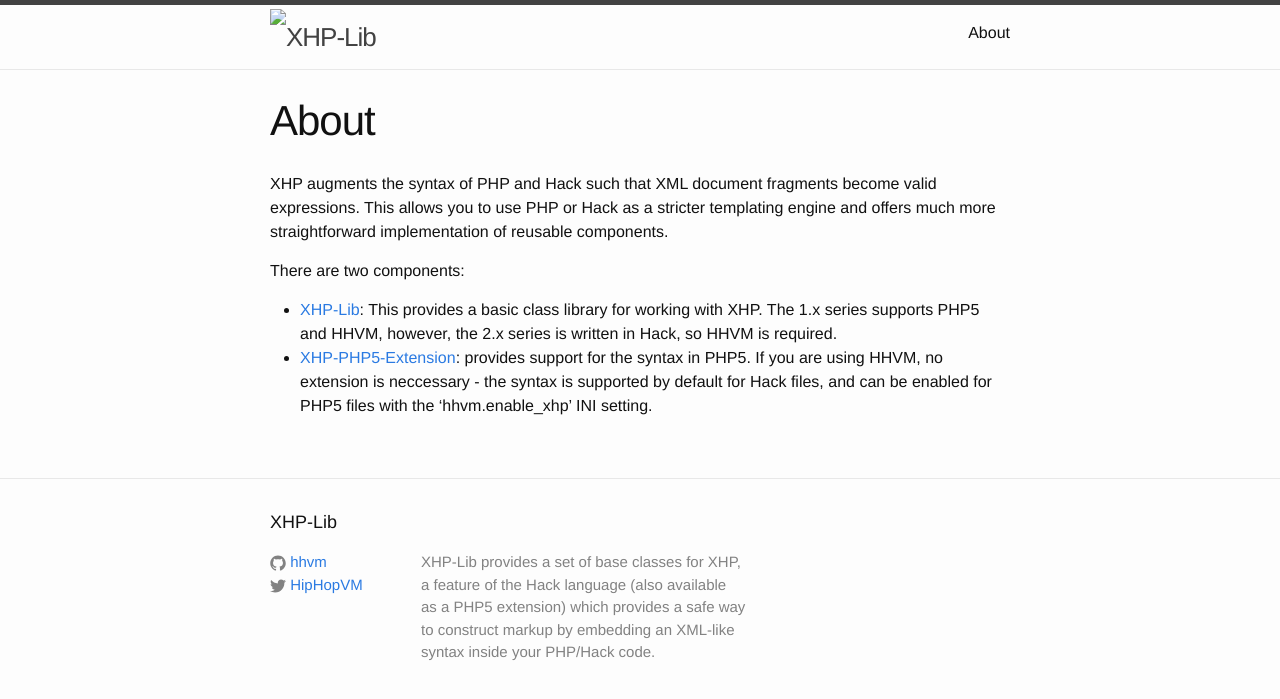
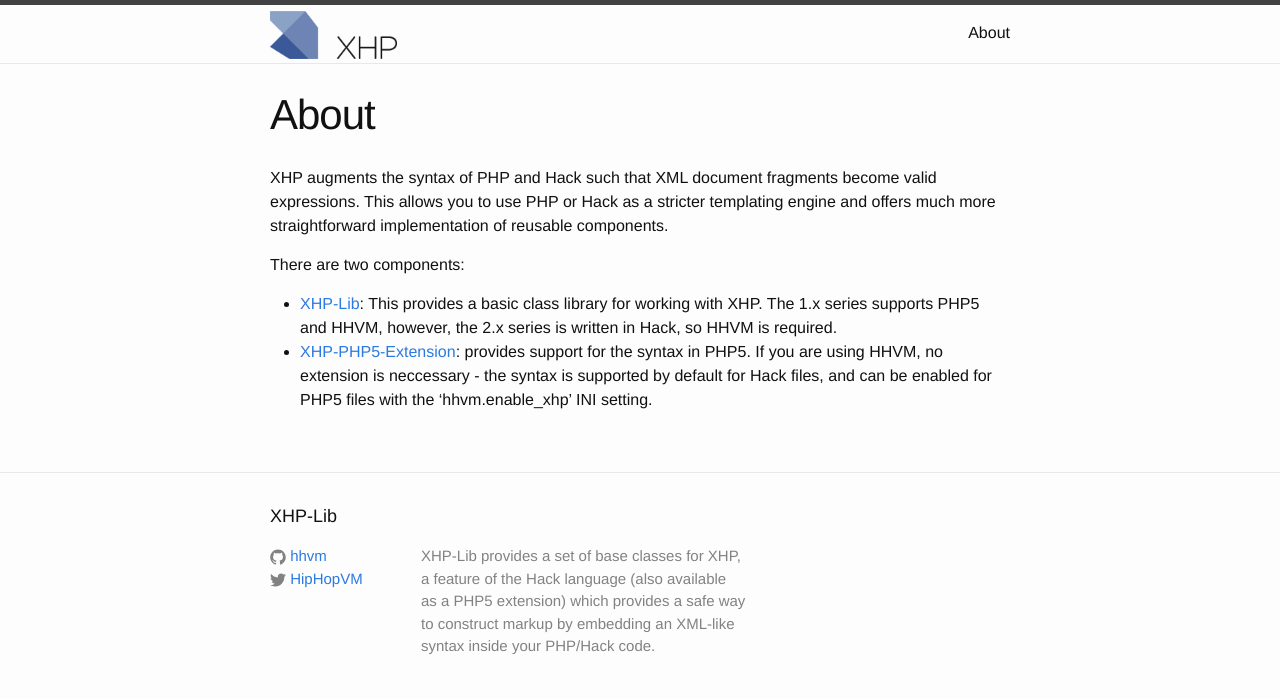
Before and after one commit to hhvm/xhp-lib, a Jekyll site: the page built from about.md, in a window 1280 px wide. Shown: the top 699 px of the page. Built offline with Jekyll 4.4.1, drawn with Linux system fonts in a browser that asks for light colours.

Commit message:
Fix logo path for non-root pages

```diff
--- a/_includes/header.html
+++ b/_includes/header.html
@@ -3,7 +3,7 @@
   <div class="wrapper">
 
     <a class="site-title" href="{{ site.baseurl }}/">
-      <img src="{{ site.logo }}" alt="{{ site.title }}" />
+      <img src="{{ site.baseurl }}/{{ site.logo }}" alt="{{ site.title }}" />
     </a>
 
     <nav class="site-nav">
```
